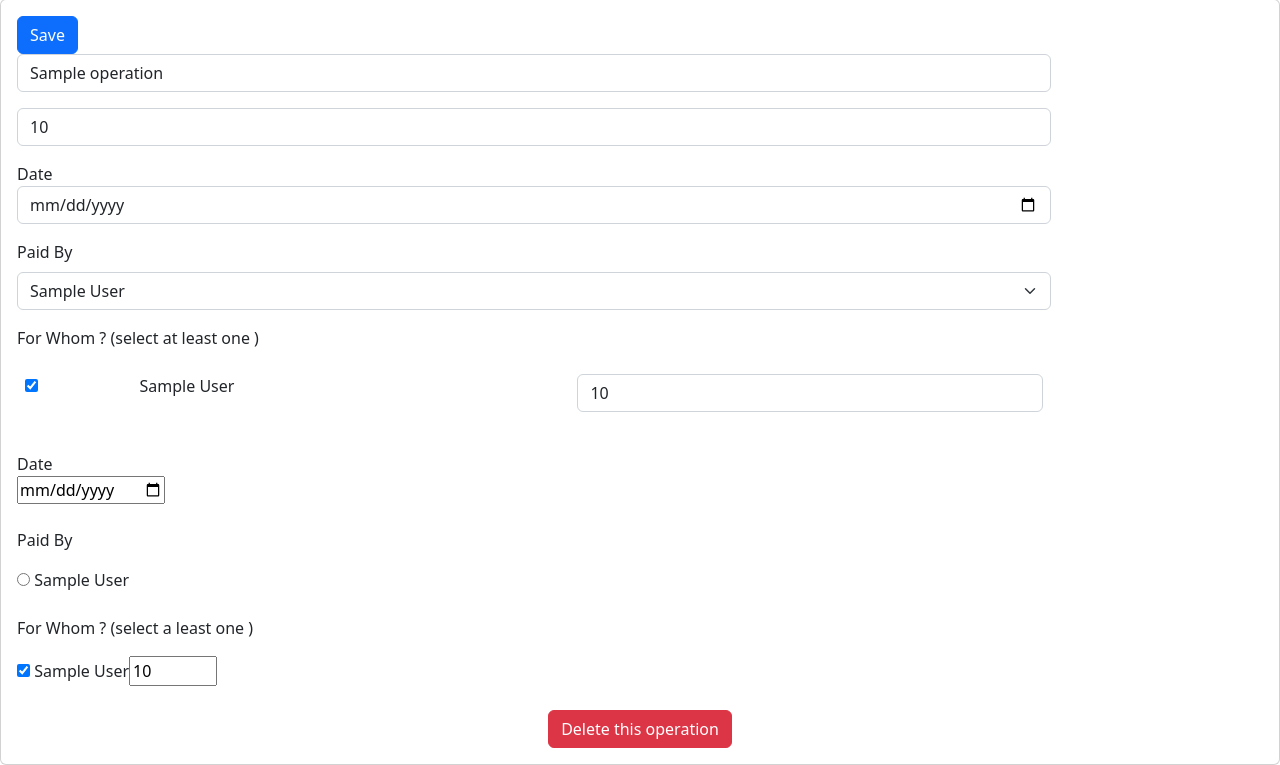
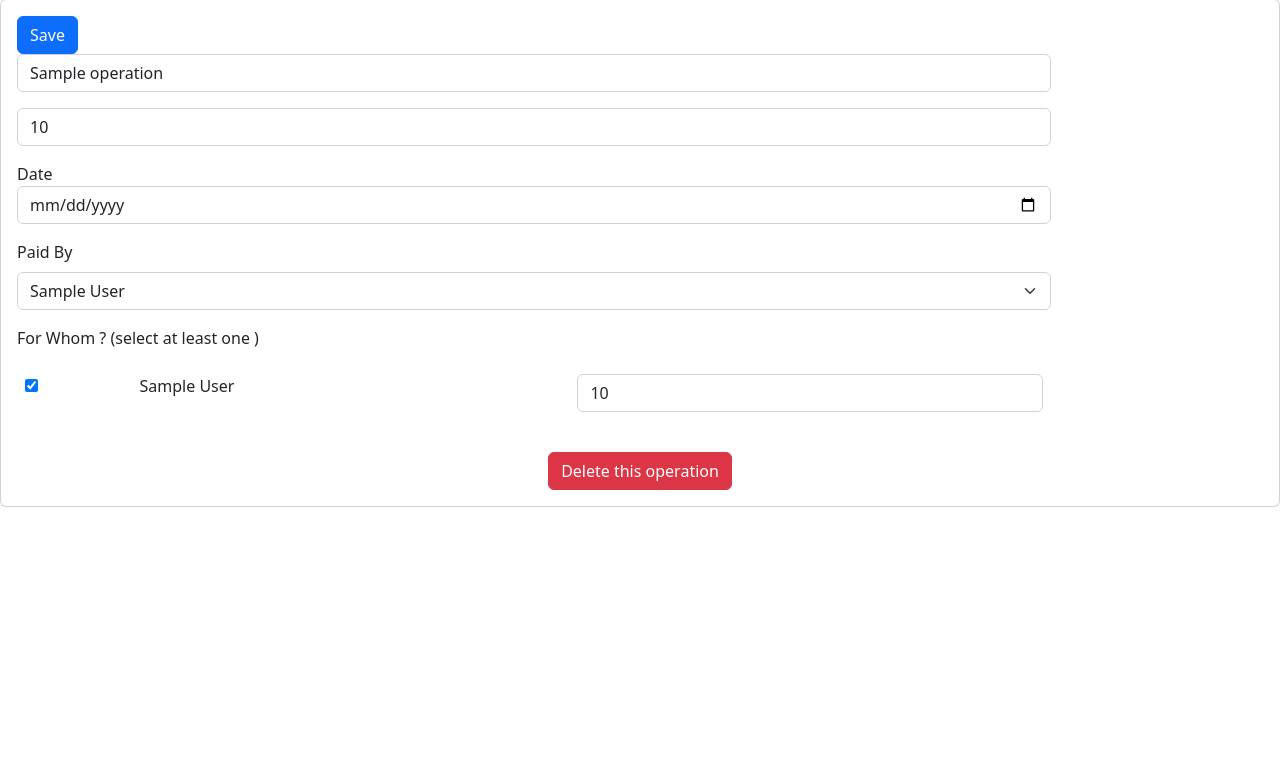
Before and after one commit to abdessalems/prwb_2223_a10, a PHP site: the page made by view/view_edit_operation.php in a window 1280 px wide. Shown: the part 39-804 px from the top of the page. After the commit the page ends 546 px from the top, so only its background shows below. Run offline with PHP 8.4, Linux system fonts and the light colour scheme; the template is opened without the code that fills it: most values are stand-ins (such as "Sample title", 1, 10 or a date in 2020).

Commit message:
fix (develop ) : les conflits

```diff
--- a/view/view_edit_operation.php
+++ b/view/view_edit_operation.php
@@ -32,7 +32,8 @@
 <body>
 <div class="card-header">
     <div class="d-flex w-100 justify-content-between">
-        <a class="btn btn-outline-danger" href="operation/view_operation/<?= $operation->id ?>/<?= $id_user ?>">Cancel</a>
+        <a class="btn btn-outline-danger"
+           href="operation/view_operation/<?= $operation->id ?>/<?= $id_user ?>">Cancel</a>
         <h5 style="align-self: center " class="card-title"><?= $tricount->title ?> > Edit expense <h5/>
     </div>
 </div>
@@ -41,7 +42,8 @@
     <div class="card-body">
 
         <!-- Horizontal Form -->
-        <form action="operation/edit_operation/<?= $operation->id ?>/<?= $id_user ?>" method="post"  ><button type="submit" data-bs-placement="bottom" class="btn btn-primary">Save</button>
+        <form action="operation/edit_operation/<?= $operation->id ?>/<?= $id_user ?>" method="post">
+            <button type="submit" data-bs-placement="bottom" class="btn btn-primary">Save</button>
 
             <div class="row mb-3">
                 <div class="col-sm-10">
@@ -51,7 +53,7 @@
             <div class="row mb-3">
                 <div class="col-sm-10">
                     <input type="text" class="form-control" id="amount" name="amount"
-                           value="<?= round($operation->amount,2) ?> " >
+                           value="<?= round($operation->amount, 2) ?> ">
                 </div>
             </div>
             <div class="row mb-3">
@@ -62,7 +64,7 @@
                 </div>
             </div>
             <div class="row mb-3">
-                <div class="col-sm-10"> <label class="form-label" for="Paid">Paid By</label>
+                <div class="col-sm-10"><label class="form-label" for="Paid">Paid By</label>
                     <select class="form-select" name="Paid[]" id="Paid">
                         <?php foreach ($operation_amount as $o): ?>
                             <option value="<?= $o->id ?>"><?= $o->full_name ?></option>
@@ -80,11 +82,12 @@
                         <tbody>
                         <?php foreach ($operation_amount as $o): ?>
                             <tr>
-                                <td> <input type="checkbox" id="<?= $o->full_name ?>" name="<?= $o->full_name ?>"checked> </td>
-                                <td> <label class="form-label" for="<?= $o->full_name ?>"><?= $o->full_name ?></label>
+                                <td><input type="checkbox" id="<?= $o->full_name ?>" name="<?= $o->full_name ?>"
+                                           checked></td>
+                                <td><label class="form-label" for="<?= $o->full_name ?>"><?= $o->full_name ?></label>
                                 </td>
-                                <td> <input type="number" class="form-control" id="weight" name="weight"
-                                           value="<?= $o->weight ?>" min="1" max="10"> </td>
+                                <td><input type="number" class="form-control" id="weight" name="weight"
+                                           value="<?= $o->weight ?>" min="1" max="10"></td>
                             </tr>
                         <?php endforeach; ?>
                     </table>
@@ -92,38 +95,13 @@
                 </div>
             </div>
 
-            <label for="date">Date</label><br>
-            <input type="date" id="date" name="date" value="<?= $operation->operation_date ?>"><br><br>
-
-
-            <p>Paid By</p>
-            <?php foreach ($operation_amount as $o): ?>
-
-                <?php if ($o->id === $operation->initiator) : ?>
-                    <input type="radio" id="<?= $o->id ?>" name="paid" value="<?= $o->full_name ?>" checked="checked">
-                    <label for="<?= $o->id ?>"><?= $o->full_name ?></label><br>
-                <?php else : ?>
-                    <input type="radio" id="<?= $o->id ?>" name="paid" value="<?= $o->id ?>">
-                    <label for="<?= $o->id ?>"><?= $o->full_name ?></label><br>
-                <?php endif; ?><?php endforeach; ?><br>
-
-
-            <p>For Whom ? (select a least one ) </p>
-
-            <?php foreach ($operation_amount as $o): ?>
-                <input type="checkbox" id="<?= $o->full_name ?>" name="<?= $o->full_name ?>" checked>
-                <label for="<?= $o->full_name ?>"><?= $o->full_name ?></label><input type="number" id="weight"
-                                                                                     name="weight"
-                                                                                     value="<?= $o->weight ?>" min="1"
-                                                                                     max="10"><br>
-            <?php endforeach; ?><br>
-
 
         </form>
 
 
         <div class="text-center">
-            <a class="btn btn-danger" href="operation/delete_opertation/<?= $operation->id ?>/<?= $id_user ?>">Delete this operation</a>
+            <a class="btn btn-danger" href="operation/delete_opertation/<?= $operation->id ?>/<?= $id_user ?>">Delete
+                this operation</a>
         </div>
         </form><!-- End Horizontal Form -->
     </div>
```
